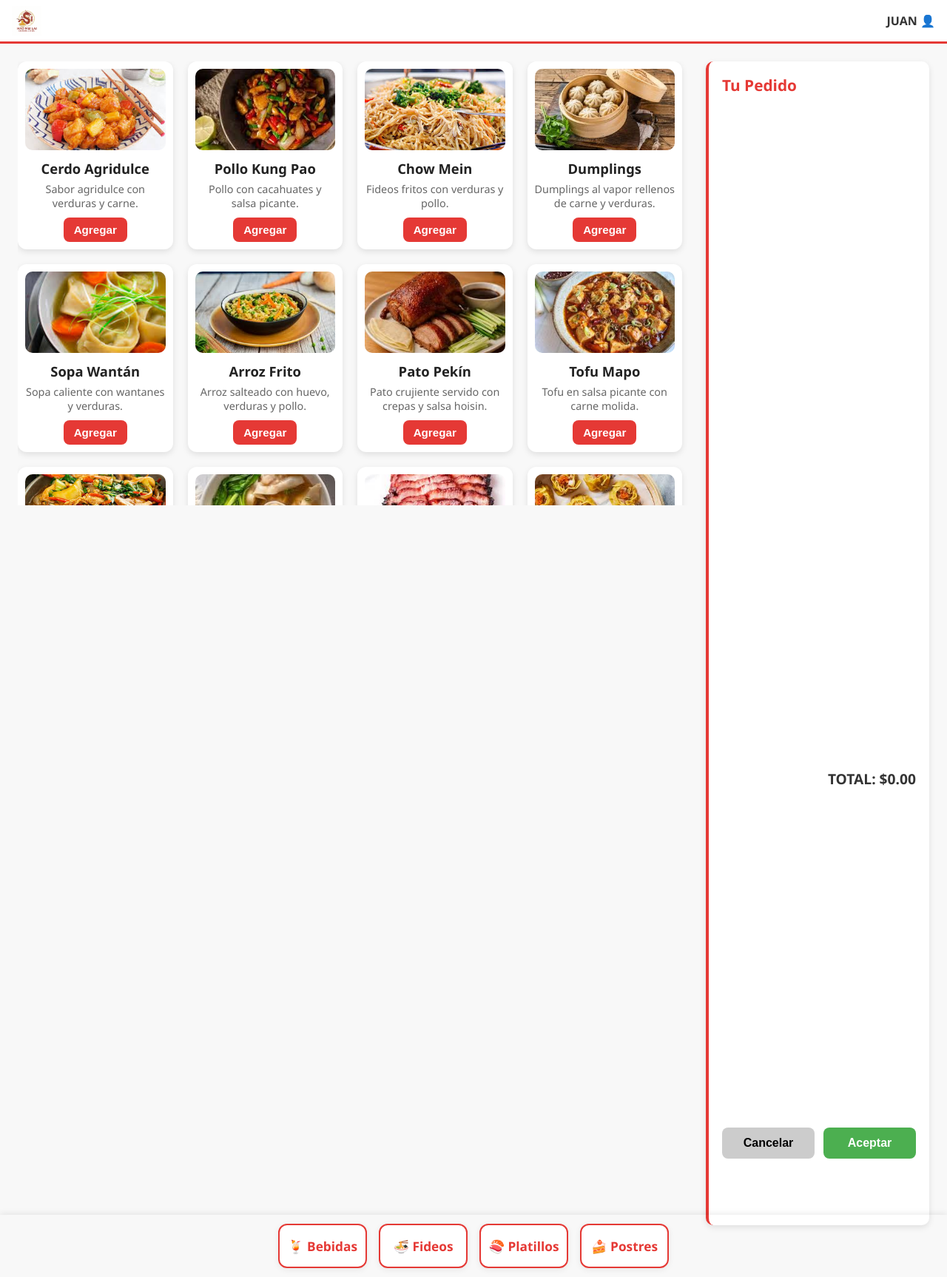
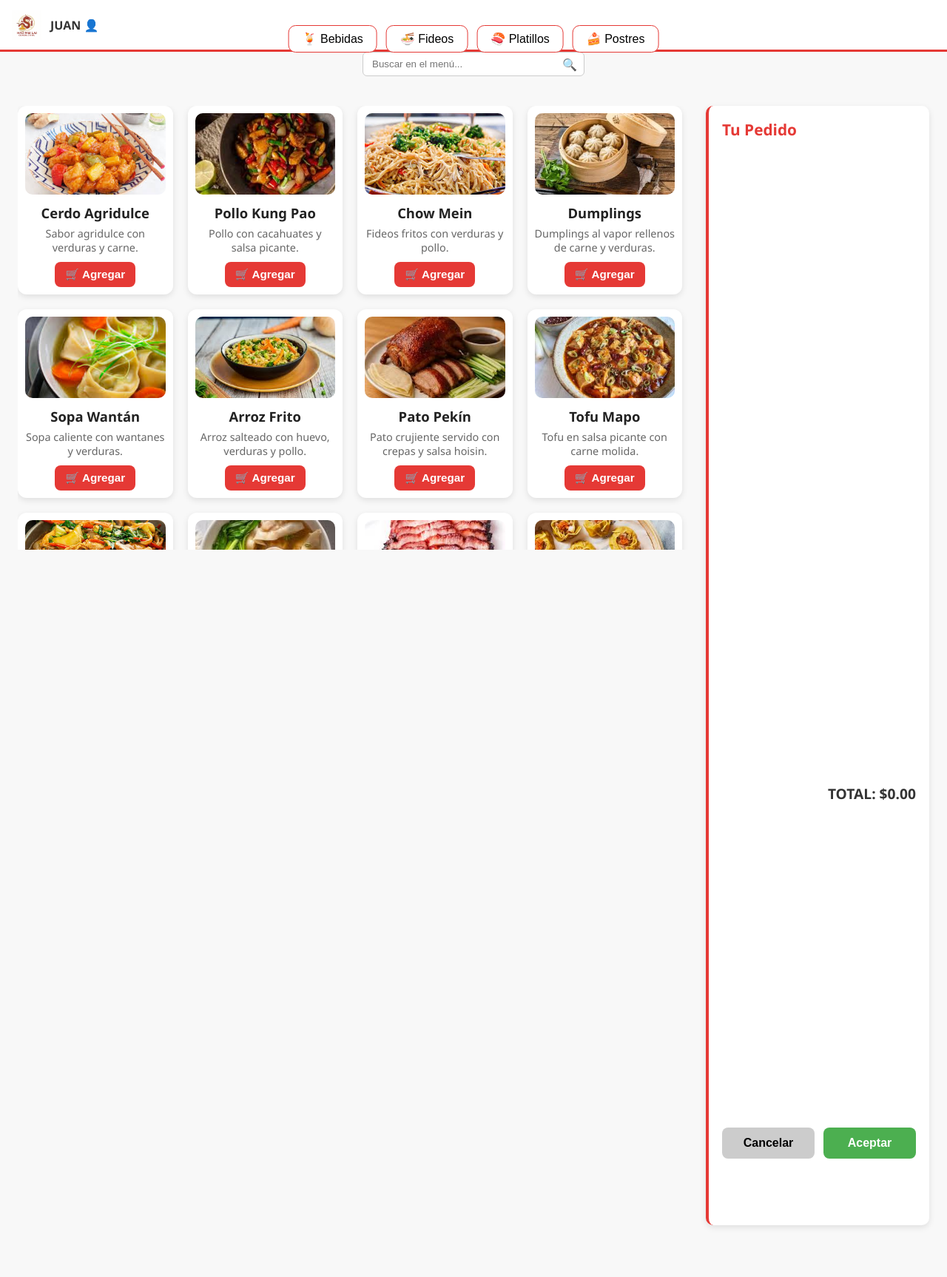
Before and after one commit to elkrFst/HaoMeiLai, a PHP site: page /HaoMeiLai/php/Empleado/empleado.php in a window 1280 px wide. Shown: the whole page at 74% size. Run offline with PHP 8.4, Linux system fonts and the light colour scheme.

Commit message:
modificar

```diff
--- a/php/Empleado/empleado.php
+++ b/php/Empleado/empleado.php
@@ -7,16 +7,70 @@
   <meta charset="UTF-8">
   <title>Menú Restaurante</title>
   <link rel="stylesheet" href="../../css/Empleado.css"> <!-- enlazado -->
+  <style>
+    /* Estilo para la lupa en el buscador */
+    .search-container {
+      position: relative;
+      display: flex;
+      justify-content: center;
+      margin-bottom: 16px;
+    }
+
+    .search-container input {
+      padding: 8px 35px 8px 12px;
+      width: 300px;
+      border-radius: 6px;
+      border: 1px solid #ccc;
+    }
+
+    .search-icon {
+      position: absolute;
+      right: calc(50% - 150px + 10px);
+      top: 50%;
+      transform: translateY(-50%);
+      pointer-events: none;
+    }
+  </style>
 </head>
 <body>
   <!-- HEADER -->
-  <header style="padding: 8px 16px; display: flex; align-items: center; background: #fff;">
-    <img src="../../imagenes/logo comida.png" alt="Logo" style="height: 40px;">
-    <div class="user" style="margin-left: 12px; font-size: 1em;">JUAN 👤</div>
+  <header style="padding: 8px 16px; background: #fff; display: flex; align-items: center; justify-content: center; position: relative; flex-wrap: wrap; min-height: 70px;">
+    <!-- LOGO Y USUARIO (MOVIDO A LA IZQUIERDA) -->
+    <div style="display: flex; align-items: center; position: absolute; left: 16px;">
+      <img src="../../imagenes/logo comida.png" alt="Logo" style="height: 40px;">
+      <div class="user" style="margin-left: 12px; font-size: 1em;">JUAN 👤</div>
+    </div>
+
+    <!-- CUADRITOS DE CATEGORÍA SIEMPRE CENTRADOS -->
+    <div id="categorias-cuadros" style="
+      display: flex;
+      gap: 12px;
+      position: absolute;
+      left: 50%;
+      transform: translateX(-50%);
+      top: 50%;
+      z-index: 2;
+      background: transparent;
+    ">
+      <button class="categoria-cuadro" data-categoria="Bebidas" style="padding:8px 18px; border-radius:10px; border:1px solid #e53935; background:#fff; cursor:pointer; font-size:1em;">🍹 Bebidas</button>
+      <button class="categoria-cuadro" data-categoria="Fideos" style="padding:8px 18px; border-radius:10px; border:1px solid #e53935; background:#fff; cursor:pointer; font-size:1em;">🍜 Fideos</button>
+      <button class="categoria-cuadro" data-categoria="Platillos" style="padding:8px 18px; border-radius:10px; border:1px solid #e53935; background:#fff; cursor:pointer; font-size:1em;">🍣 Platillos</button>
+      <button class="categoria-cuadro" data-categoria="Postres" style="padding:8px 18px; border-radius:10px; border:1px solid #e53935; background:#fff; cursor:pointer; font-size:1em;">🍰 Postres</button>
+    </div>
+
+    <!-- BOTÓN VER TODO -->
     <div id="ver-todo" style="margin-left:auto;">
-      <button onclick="renderMenu()" style="padding:6px 16px; background:#e53935; color:#fff; border:none; border-radius:6px; cursor:pointer;">Ver todo</button>
+      <button onclick="renderMenu()" style="padding:6px 16px; background:#e53935; color:#fff; border:none; border-radius:6px; cursor:pointer;">
+        👀 Ver todo
+      </button>
     </div>
   </header>
+
+  <!-- BUSCADOR CON LUPITA -->
+  <div class="search-container">
+    <input type="text" id="buscador" placeholder="Buscar en el menú...">
+    <div class="search-icon">🔍</div>
+  </div>
 
   <!-- LAYOUT -->
   <main style="padding-bottom: 70px;">
@@ -143,9 +197,6 @@
         <p>Crepe chino relleno de huevo, cebollín, cilantro y salsas.</p>
         <button onclick="agregarAlCarrito('Jiānbing', 40)">Agregar</button>
       </div>
-
-
-
     </section>
 
     <!-- CARRITO -->
@@ -159,26 +210,6 @@
       </div>
     </aside>
   </main>
-
-  <!-- FOOTER FIJO DE CATEGORÍAS -->
-  <nav class="categorias-menu" style="
-    position: fixed;
-    left: 0;
-    bottom: 0;
-    width: 100%;
-    background: transparent; /* Fondo totalmente transparente */
-    display: flex;
-    gap: 16px;
-    justify-content: center;
-    padding: 12px 0;
-    box-shadow: 0 -2px 8px rgba(0,0,0,0.08);
-    z-index: 100;
-  ">
-    <div class="footer-item" data-nombre="Bebidas" data-precio="25">🍹 Bebidas</div>
-    <div class="footer-item" data-nombre="Fideos" data-precio="40">🍜 Fideos</div>
-    <div class="footer-item" data-nombre="Platillos" data-precio="45">🍣 Platillos</div>
-    <div class="footer-item" data-nombre="Postres" data-precio="30">🍰 Postres</div>
-  </nav>
 
   <script>
   const productos = [
@@ -206,19 +237,30 @@
 
   let carrito = [];
 
-  // Renderiza el menú (todas o filtradas)
-  function renderMenu(categoria = null) {
+  // Renderiza el menú (todas, filtradas o por búsqueda)
+  function renderMenu(categoria = null, busqueda = '') {
     const menu = document.getElementById('menu-productos');
     const verTodo = document.getElementById('ver-todo');
     menu.innerHTML = '';
-    let filtrados = categoria ? productos.filter(p => p.categoria.toLowerCase() === categoria.toLowerCase()) : productos;
+    let filtrados = productos;
+
+    if (categoria) {
+      filtrados = filtrados.filter(p => p.categoria.toLowerCase() === categoria.toLowerCase());
+    }
+    if (busqueda) {
+      filtrados = filtrados.filter(p =>
+        p.nombre.toLowerCase().includes(busqueda.toLowerCase()) ||
+        p.desc.toLowerCase().includes(busqueda.toLowerCase())
+      );
+    }
+
     filtrados.forEach((p, i) => {
       menu.innerHTML += `
         <div class="card">
           <img src="${p.img}" alt="${p.nombre}">
           <h3>${p.nombre}</h3>
           <p>${p.desc}</p>
-          <button onclick="agregarAlCarrito('${p.nombre}', ${p.precio})">Agregar</button>
+          <button onclick="agregarAlCarrito('${p.nombre}', ${p.precio})">🛒 Agregar</button>
         </div>
       `;
     });
@@ -270,12 +312,17 @@
     renderCarrito();
   }
 
-  // Footer: filtra menú por categoría
-  document.querySelectorAll('.footer-item').forEach(el => {
-    el.addEventListener('click', () => {
-      const categoria = el.getAttribute('data-nombre');
-      renderMenu(categoria);
+  // Cuadritos de categoría arriba en el header
+  document.querySelectorAll('.categoria-cuadro').forEach(btn => {
+    btn.addEventListener('click', function() {
+      const categoria = btn.getAttribute('data-categoria');
+      renderMenu(categoria, document.getElementById('buscador').value);
     });
+  });
+
+  // Buscador
+  document.getElementById('buscador').addEventListener('input', function() {
+    renderMenu(null, this.value);
   });
 
   document.getElementById('btn-cancelar').onclick = function() {
@@ -286,6 +333,6 @@
   // Inicializa mostrando todo el menú
   renderMenu();
   renderCarrito();
-</script>
+  </script>
 </body>
 </html>
```
